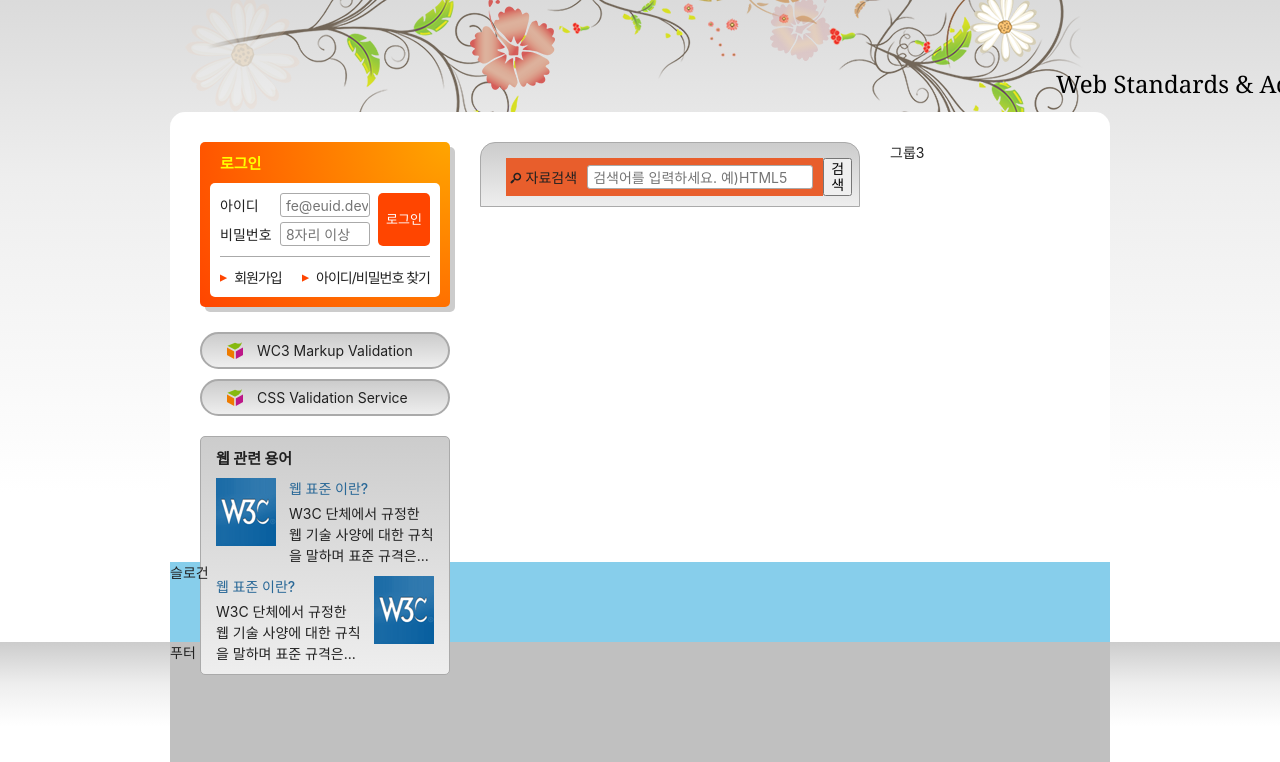
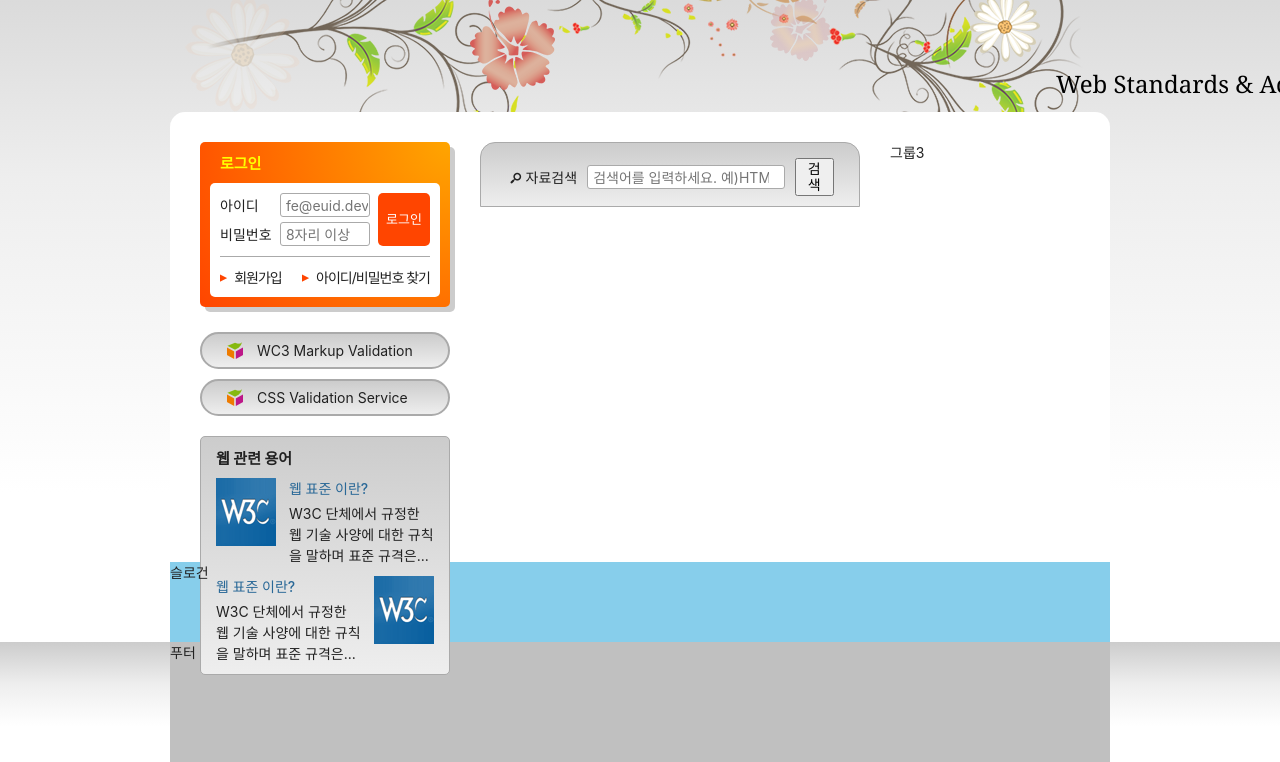
Before and after one commit to kimmoonju-102/HTML5, a plain HTML site: page index.html in a window 1280 px wide. Shown: the part 135-897 px from the top of the page. Drawn offline with Linux system fonts and the light colour scheme; a web font is replaced by a local one.

Commit message:
검색 폼 완성 - 크로스 브라우징 이슈 해결

```diff
--- a/styles/style.css
+++ b/styles/style.css
@@ -506,10 +506,9 @@ body {
 }
 
 .form-group {
-  background-color: #e85e2c;
   /* flex-grow 속성 다시 알아보기 확대속성임. */
   flex-grow: 1;
-  /* lable, input을 위해 배치 display: flex; */
+  /* lable, input, button을 위해 배치 display: flex; */
   display: flex;
   flex-flow: row nowrap;
   align-items: center;
@@ -517,9 +516,7 @@ body {
 }
 
 .form-group-label {
-  /* background-color: lime; */
-  /* 공백문자 처리 */
-  white-space: nowrap;
+  flex-shrink: 0;
   margin-right: 10px;
 }
 
@@ -529,12 +526,12 @@ body {
   height: 24px;
   padding: 1px 1px 1px 5px;
   flex-grow: 1;
-  /* min-width: 0;
-  max-width: 100%; */
+  min-width: 0;
+  width: 100%;
 }
 
 .search-button {
-  white-space: nowrap;
+  flex-shrink: 0;
   background-color: #000;
   color: #fff;
   height: 24px;
```
